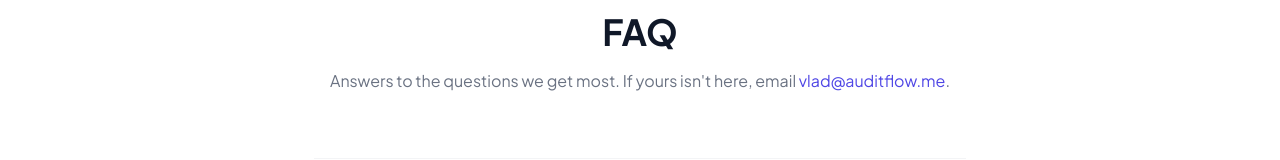
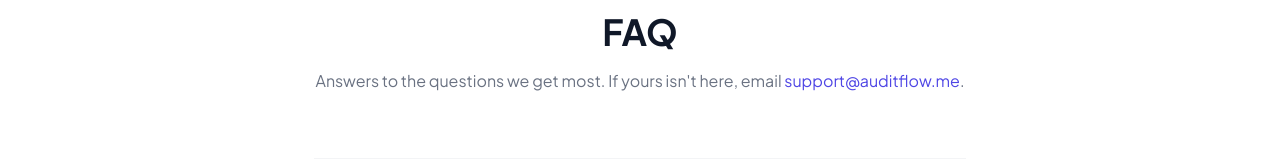
Before and after one commit to vladun13/auditflow, a React (Vite) app: page /faq in a window 1280 px wide. Shown: the part 148-308 px from the top of the page. Built offline with nearby package versions, Linux system fonts and the light colour scheme; no server answers.

Commit message:
fix: update FAQ email to support@auditflow.me and fix free plan loading state

```diff
--- a/src/pages/FAQ.tsx
+++ b/src/pages/FAQ.tsx
@@ -43,7 +43,7 @@ const FAQS = [
   },
   {
     q: 'I have a question not covered here.',
-    a: 'Email vlad@auditflow.me. I read every message and usually respond within a day.',
+    a: 'Email support@auditflow.me. I read every message and usually respond within a day.',
   },
 ]
 
@@ -62,8 +62,8 @@ export function FAQ() {
           <h1 className="text-4xl font-bold text-gray-900 mb-4">FAQ</h1>
           <p className="text-base text-gray-500 leading-relaxed">
             Answers to the questions we get most. If yours isn't here, email{' '}
-            <a href="mailto:vlad@auditflow.me" className="text-[#4F46E5] hover:underline">
-              vlad@auditflow.me
+            <a href="mailto:support@auditflow.me" className="text-[#4F46E5] hover:underline">
+              support@auditflow.me
             </a>
             .
           </p>
--- a/src/pages/Pricing.tsx
+++ b/src/pages/Pricing.tsx
@@ -95,7 +95,6 @@ export function Pricing() {
 
   const handleCta = async (plan: typeof PLANS[number]) => {
     if (!plan.apiName) {
-      // Free plan
       navigate(user ? '/scan' : '/signup')
       return
     }
@@ -103,7 +102,7 @@ export function Pricing() {
       navigate('/signup')
       return
     }
-    setLoading(plan.apiName)
+    setLoading(plan.id)
     const { data, error } = await paymentApi.createCheckout(plan.apiName)
     if (error || !data) {
       alert(error || 'Failed to create checkout session')
@@ -171,18 +170,18 @@ export function Pricing() {
               {plan.popular ? (
                 <button
                   onClick={() => handleCta(plan)}
-                  disabled={loading === plan.apiName}
+                  disabled={loading === plan.id}
                   className="w-full rounded-lg bg-[#4F46E5] hover:bg-[#4338CA] text-white text-sm font-semibold py-2.5 transition-colors mb-2 disabled:opacity-60"
                 >
-                  {loading === plan.apiName ? 'Processing…' : plan.cta}
+                  {loading === plan.id ? 'Processing…' : plan.cta}
                 </button>
               ) : (
                 <button
                   onClick={() => handleCta(plan)}
-                  disabled={loading === plan.apiName}
+                  disabled={loading === plan.id}
                   className="w-full rounded-lg border border-gray-200 bg-white hover:bg-gray-50 text-gray-800 text-sm font-semibold py-2.5 transition-colors mb-2 disabled:opacity-60"
                 >
-                  {loading === plan.apiName ? 'Processing…' : plan.cta}
+                  {loading === plan.id ? 'Processing…' : plan.cta}
                 </button>
               )}
 
```
